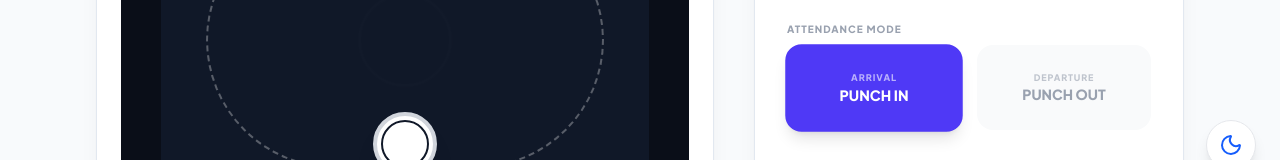
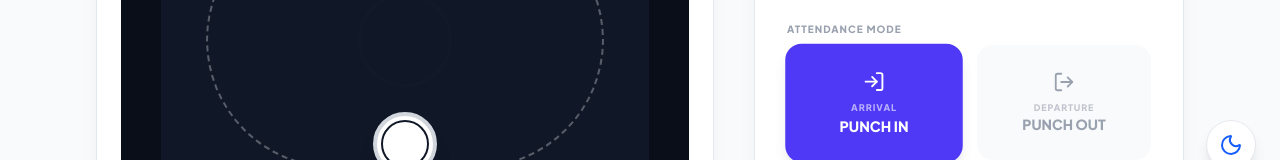
Before and after one commit to rukhnabeel/AttendanceManagementSystem, a React (Vite) app in the folder client/: page / in a window 1280 px wide. Shown: the part 606-766 px from the top of the page. Built offline with nearby package versions, Linux system fonts and the light colour scheme; no server answers; sample sign-in values are in the browser's storage.

Commit message:
Restore Punch In/Out icons

```diff
--- a/client/src/pages/Home.jsx
+++ b/client/src/pages/Home.jsx
@@ -9,6 +9,7 @@ import {
     CheckCircle,
     AlertCircle,
     LogOut,
+    LogIn,
     Camera,
     X,
     Calendar as CalendarIcon
@@ -232,6 +233,7 @@ const Home = () => {
                                                 onClick={() => setPunchType('In')}
                                                 className={`py-6 rounded-2xl font-black flex flex-col items-center gap-2 border-2 transition-all ${punchType === 'In' ? 'bg-indigo-600 border-indigo-600 text-white shadow-lg scale-[1.02]' : 'bg-gray-50 dark:bg-gray-900 border-transparent text-gray-400 hover:border-gray-200'}`}
                                             >
+                                                <LogIn size={22} />
                                                 <div className="flex flex-col items-center">
                                                     <span className="text-[9px] uppercase tracking-widest opacity-60">Arrival</span>
                                                     <span className="text-sm">PUNCH IN</span>
@@ -241,6 +243,7 @@ const Home = () => {
                                                 onClick={() => setPunchType('Out')}
                                                 className={`py-6 rounded-2xl font-black flex flex-col items-center gap-2 border-2 transition-all ${punchType === 'Out' ? 'bg-orange-500 border-orange-500 text-white shadow-lg scale-[1.02]' : 'bg-gray-50 dark:bg-gray-900 border-transparent text-gray-400 hover:border-gray-200'}`}
                                             >
+                                                <LogOut size={22} />
                                                 <div className="flex flex-col items-center">
                                                     <span className="text-[9px] uppercase tracking-widest opacity-60">Departure</span>
                                                     <span className="text-sm">PUNCH OUT</span>
```
